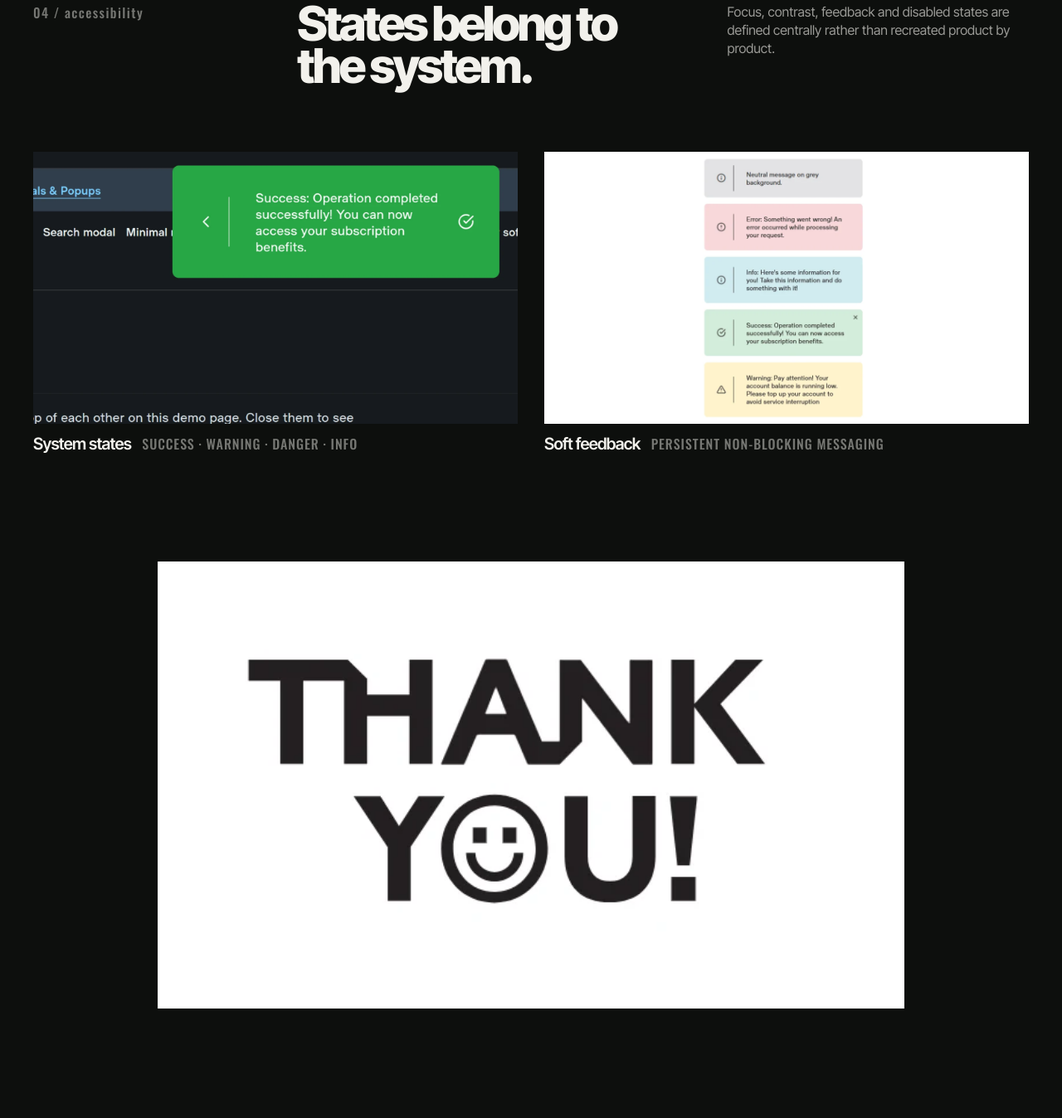
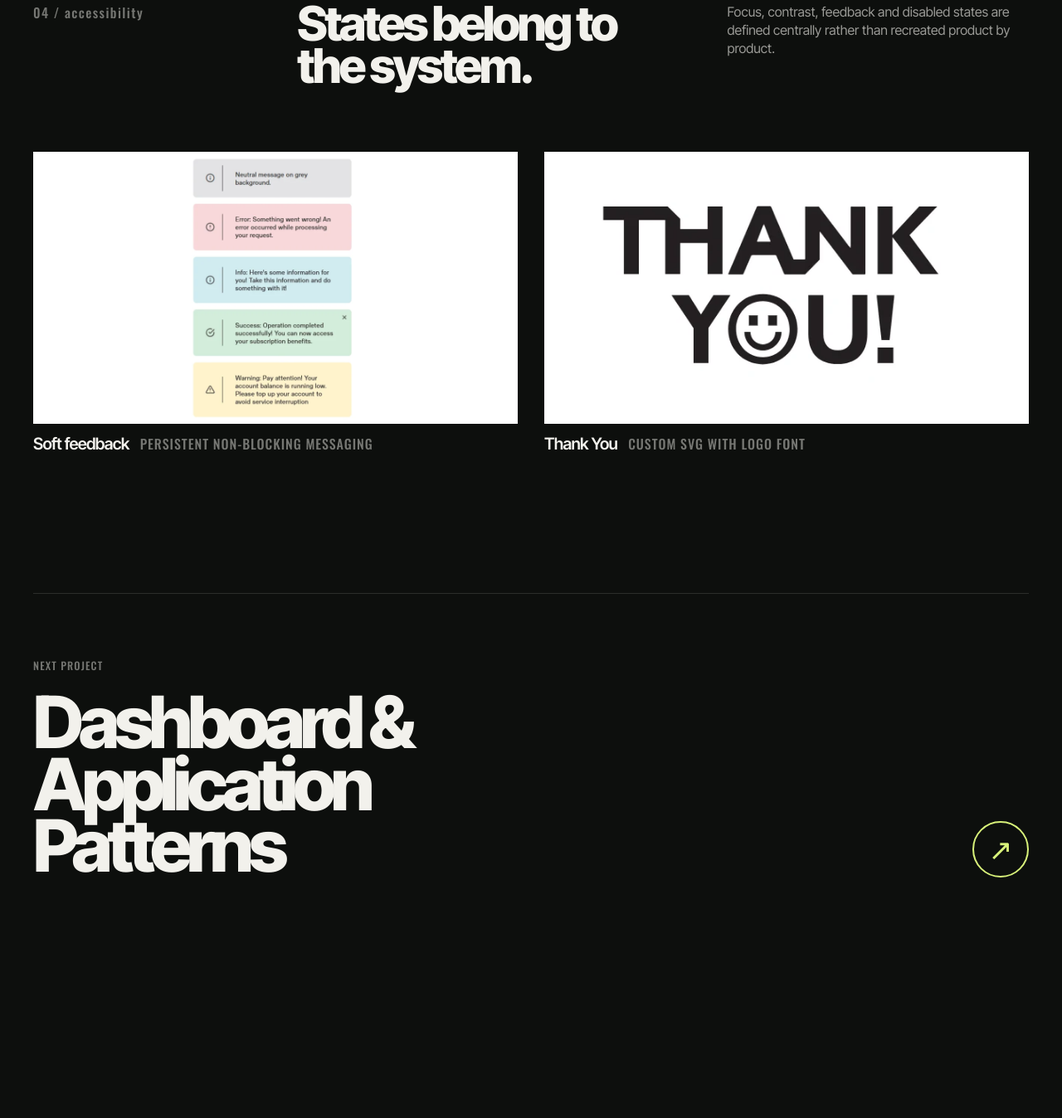
Before and after one commit to MariaKlam/BACKUP_PORTFOLIO, an Astro site: page /case-studies/ui-library-tokens in a window 1280 px wide. Shown: the part 4732-6080 px from the top of the page at 83% size. After the commit the page ends 5905 px from the top, so only its background shows below. Built offline with nearby package versions, Linux system fonts and the light colour scheme; Astro itself is replaced by a stand-in of ours.

```diff
--- a/src/pages/case-studies/ui-library-tokens.astro
+++ b/src/pages/case-studies/ui-library-tokens.astro
@@ -281,19 +281,6 @@
 
       <div class="case-grid case-grid--2">
 
-        <figure class="case-figure">
-          <img
-            src="/images/tokens/alert-success.webp"
-            alt="Accessible success alert"
-            loading="lazy"
-          />
-
-          <figcaption>
-            <strong>System states</strong>
-            <span>success · warning · danger · info</span>
-          </figcaption>
-        </figure>
-
 
         <figure class="case-figure">
           <img
@@ -308,21 +295,24 @@
           </figcaption>
         </figure>
 
+                <figure class="case-figure">
+          <img
+            src="/images/tokens/thanks.webp"
+            alt="Custom SVG and UI library details""
+            loading="lazy"
+          />
+
+          <figcaption>
+            <strong>Thank You</strong>
+            <span>Custom SVG  with logo font</span>
+          </figcaption>
+        </figure>
+
       </div>
     </section>
 
 
-    <!-- ===================================================
-         CLOSING IMAGE
-    ==================================================== -->
 
-    <section class="case-media case-media--closing">
-      <img
-        src="/images/tokens/thanks.webp"
-        alt="Custom SVG and UI library details"
-        loading="lazy"
-      />
-    </section>
 
 
    <!-- ===================================================
```
